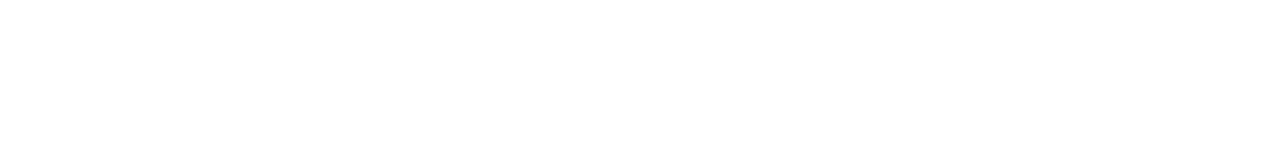
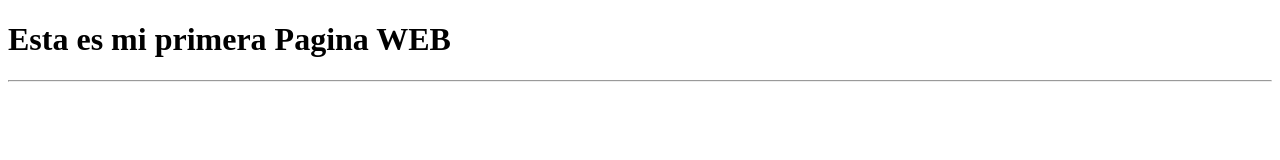
Before and after one commit to ChiaraLuz/utn-labcomII-practices, a plain HTML site: page U02P01/index.html in a window 1280 px wide. Drawn offline with Linux system fonts and the light colour scheme.

Commit message:
U02P01 Paso #5 completado

```diff
--- a/U02P01/index.html
+++ b/U02P01/index.html
@@ -7,6 +7,7 @@
     <title>Mi primera pagina WEB</title>
 </head>
 <body>
-
+    <h1>Esta es mi primera Pagina WEB</h1>
+    <hr>
 </body>
 </html>
```
